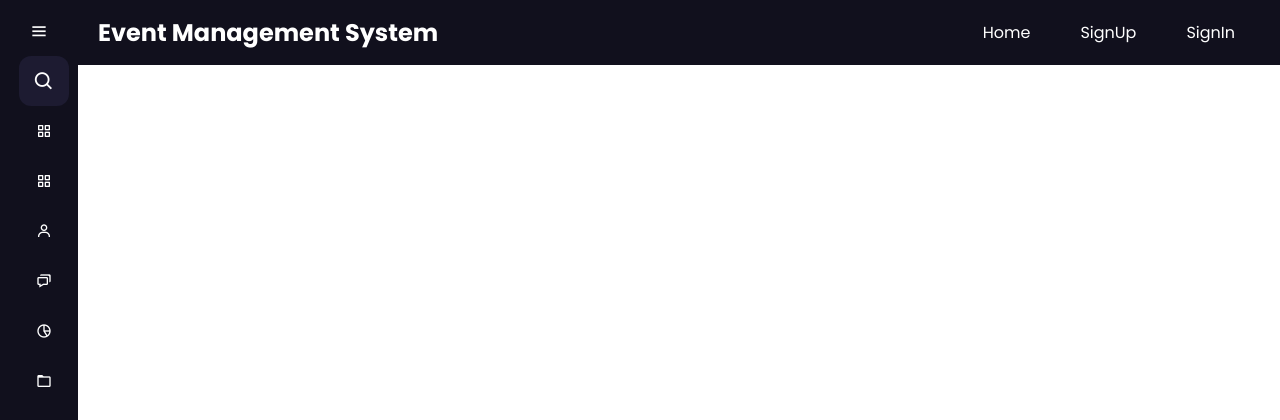
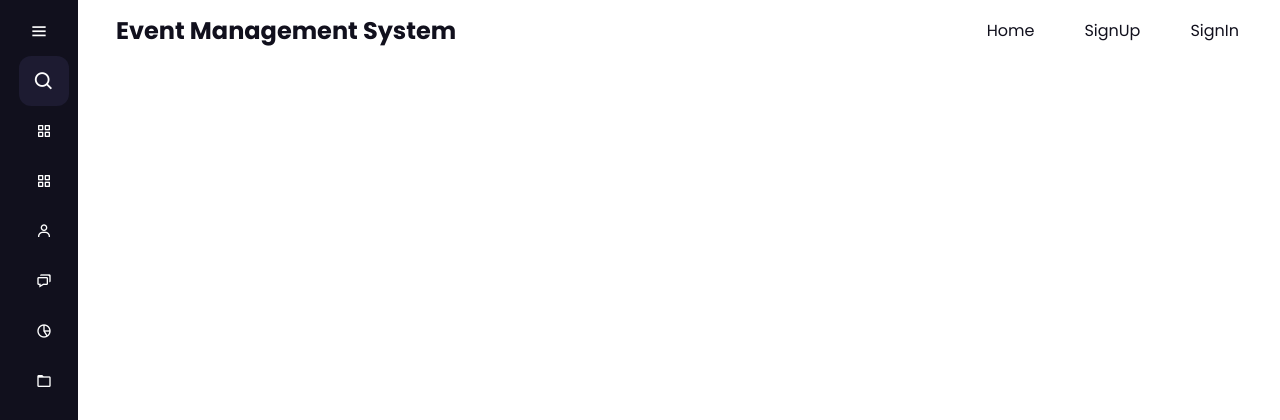
Before and after one commit to laksh0820/Collaborative-Calendar-for-Event-Scheduling, a Flask app: page / in a window 1280 px wide. Shown: the top 420 px of the page. Run offline with Flask 3, Linux system fonts and the light colour scheme.

Commit message:
minor UI updates

```diff
--- a/Project/static/css/dashboard.css
+++ b/Project/static/css/dashboard.css
@@ -292,17 +292,22 @@ body {
 
 /* Navbar Styles */
 .navbar {
-  background-color: #11101d;
-  color: white;
+  background-color: white;
+  color: #11101d;
   padding: 10px 20px;
   display: flex;
   justify-content: space-between;
   align-items: center;
+  padding-top: 0.5rem;
+  padding-right: 1rem;
+  padding-bottom: 0.5rem;
+  padding-left: 1rem;
 }
 
 .navbar-brand {
   font-size: 1.5em !important;
   font-weight: bold !important;
+  margin-left: 100px;
 }
 
 .navbar-nav {
@@ -318,12 +323,12 @@ body {
 }
 
 .navbar-nav li a:hover {
-  color: #11101d;
-  background: #fff;
+  color: #fff;
+  background: #11101d;
 }
 
 .navbar-nav a {
-  color: #fff;
+  color: #11101d;
   display: flex;
   padding: 10px 25px;
   align-items: center;
--- a/Project/templates/base.html
+++ b/Project/templates/base.html
@@ -10,6 +10,8 @@
     {% endblock %}
 </head>
 <body>
+    {% include 'navbar.html' %}
+
     <div class="sidebar">
         <div class="logo_content">
           <div class="logo">
@@ -113,14 +115,10 @@
     </div>
 
     <div class="home_content">
-      {% include 'navbar.html' %}
       {% block content %}
       {% endblock %}
     </div>
 
     <script src="{{ url_for('static', filename='js/dashboard.js') }}"></script>
-    <script>
-
-    </script>
 </body>
 </html>
```
